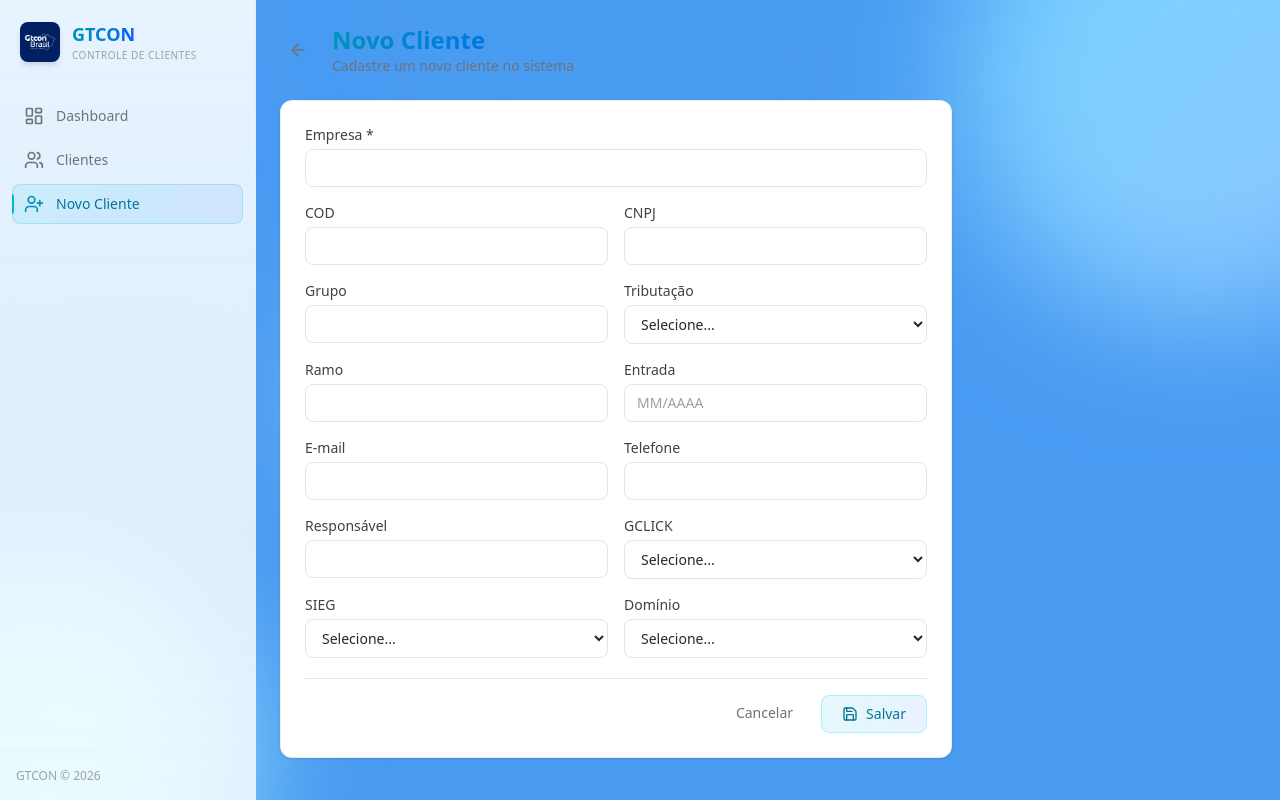
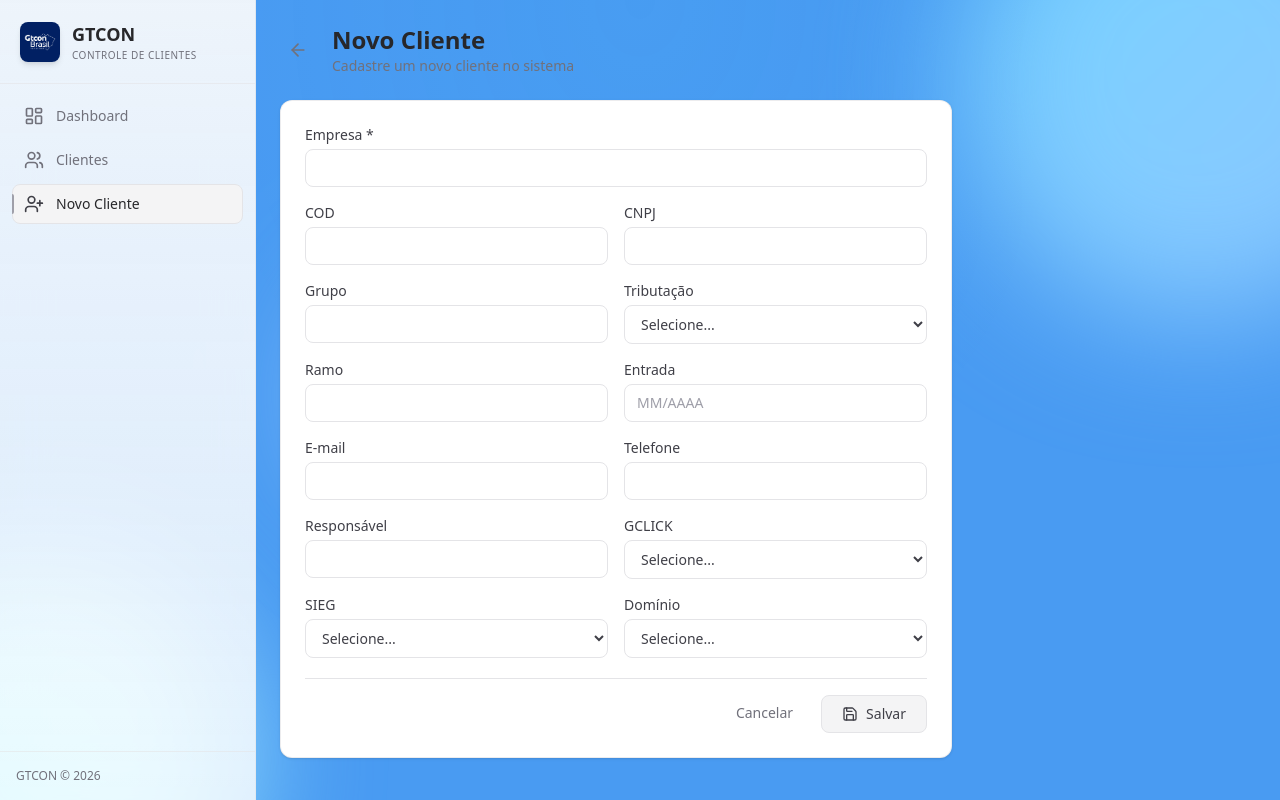
Before and after one commit to PriscilaCristina1/Projetos_Gtcon, a Next.js app in the folder web/: page /Projetos_Gtcon/clientes/novo in a window 1280 px wide. Built offline with nearby package versions, Linux system fonts and the light colour scheme.

Commit message:
refactor: padroniza todas as cores de texto para tom unico

```diff
--- a/web/src/app/clientes/novo/page.tsx
+++ b/web/src/app/clientes/novo/page.tsx
@@ -46,11 +46,11 @@ export default function NovoClientePage() {
   return (
     <div className="max-w-2xl space-y-6 animate-slide-up">
       <div className="flex items-center gap-4">
-        <Link href="/clientes" className="p-2 rounded-lg hover:bg-zinc-100 text-zinc-500 transition-colors hover:text-cyan-600">
+        <Link href="/clientes" className="p-2 rounded-lg hover:bg-zinc-100 text-zinc-500 transition-colors hover:text-zinc-700">
           <ArrowLeft className="w-5 h-5" />
         </Link>
         <div>
-          <h1 className="text-2xl font-bold bg-gradient-to-r from-cyan-600 to-blue-600 bg-clip-text text-transparent">Novo Cliente</h1>
+          <h1 className="text-2xl font-bold text-zinc-800">Novo Cliente</h1>
           <p className="text-sm text-zinc-500">Cadastre um novo cliente no sistema</p>
         </div>
       </div>
@@ -65,7 +65,7 @@ export default function NovoClientePage() {
               required
               value={form.empresa}
               onChange={handleChange}
-              className="w-full bg-white border border-zinc-200 rounded-lg px-3 py-2 text-sm text-zinc-800 placeholder-zinc-400 uppercase focus:outline-none focus:ring-2 focus:ring-cyan-500/30 focus:border-cyan-500/30 transition-all duration-300"
+              className="w-full bg-white border border-zinc-200 rounded-lg px-3 py-2 text-sm text-zinc-700 placeholder-zinc-400 uppercase focus:outline-none focus:ring-2 focus:ring-zinc-300 focus:border-zinc-300 transition-all duration-300"
             />
           </div>
           <div>
@@ -75,7 +75,7 @@ export default function NovoClientePage() {
               name="cod"
               value={form.cod}
               onChange={handleChange}
-              className="w-full bg-white border border-zinc-200 rounded-lg px-3 py-2 text-sm text-zinc-800 placeholder-zinc-400 focus:outline-none focus:ring-2 focus:ring-cyan-500/30 focus:border-cyan-500/30 transition-all duration-300"
+              className="w-full bg-white border border-zinc-200 rounded-lg px-3 py-2 text-sm text-zinc-700 placeholder-zinc-400 focus:outline-none focus:ring-2 focus:ring-zinc-300 focus:border-zinc-300 transition-all duration-300"
             />
           </div>
           <div>
@@ -85,7 +85,7 @@ export default function NovoClientePage() {
               name="cnpj"
               value={form.cnpj}
               onChange={handleChange}
-              className="w-full bg-white border border-zinc-200 rounded-lg px-3 py-2 text-sm text-zinc-800 placeholder-zinc-400 focus:outline-none focus:ring-2 focus:ring-cyan-500/30 focus:border-cyan-500/30 transition-all duration-300"
+              className="w-full bg-white border border-zinc-200 rounded-lg px-3 py-2 text-sm text-zinc-700 placeholder-zinc-400 focus:outline-none focus:ring-2 focus:ring-zinc-300 focus:border-zinc-300 transition-all duration-300"
             />
           </div>
           <div>
@@ -95,7 +95,7 @@ export default function NovoClientePage() {
               name="grupo"
               value={form.grupo}
               onChange={handleChange}
-              className="w-full bg-white border border-zinc-200 rounded-lg px-3 py-2 text-sm text-zinc-800 placeholder-zinc-400 focus:outline-none focus:ring-2 focus:ring-cyan-500/30 focus:border-cyan-500/30 transition-all duration-300"
+              className="w-full bg-white border border-zinc-200 rounded-lg px-3 py-2 text-sm text-zinc-700 placeholder-zinc-400 focus:outline-none focus:ring-2 focus:ring-zinc-300 focus:border-zinc-300 transition-all duration-300"
             />
           </div>
           <div>
@@ -104,7 +104,7 @@ export default function NovoClientePage() {
               name="tributacao"
               value={form.tributacao}
               onChange={handleChange}
-              className="w-full bg-white border border-zinc-200 rounded-lg px-3 py-2 text-sm text-zinc-800 focus:outline-none focus:ring-2 focus:ring-cyan-500/30 focus:border-cyan-500/30 transition-all duration-300"
+              className="w-full bg-white border border-zinc-200 rounded-lg px-3 py-2 text-sm text-zinc-700 focus:outline-none focus:ring-2 focus:ring-zinc-300 focus:border-zinc-300 transition-all duration-300"
             >
               <option value="">Selecione...</option>
               <option value="SIMPLES NACIONAL">Simples Nacional</option>
@@ -119,7 +119,7 @@ export default function NovoClientePage() {
               name="ramo"
               value={form.ramo}
               onChange={handleChange}
-              className="w-full bg-white border border-zinc-200 rounded-lg px-3 py-2 text-sm text-zinc-800 placeholder-zinc-400 focus:outline-none focus:ring-2 focus:ring-cyan-500/30 focus:border-cyan-500/30 transition-all duration-300"
+              className="w-full bg-white border border-zinc-200 rounded-lg px-3 py-2 text-sm text-zinc-700 placeholder-zinc-400 focus:outline-none focus:ring-2 focus:ring-zinc-300 focus:border-zinc-300 transition-all duration-300"
             />
           </div>
           <div>
@@ -130,7 +130,7 @@ export default function NovoClientePage() {
               placeholder="MM/AAAA"
               value={form.entrada}
               onChange={handleChange}
-              className="w-full bg-white border border-zinc-200 rounded-lg px-3 py-2 text-sm text-zinc-800 placeholder-zinc-400 focus:outline-none focus:ring-2 focus:ring-cyan-500/30 focus:border-cyan-500/30 transition-all duration-300"
+              className="w-full bg-white border border-zinc-200 rounded-lg px-3 py-2 text-sm text-zinc-700 placeholder-zinc-400 focus:outline-none focus:ring-2 focus:ring-zinc-300 focus:border-zinc-300 transition-all duration-300"
             />
           </div>
           <div>
@@ -140,7 +140,7 @@ export default function NovoClientePage() {
               name="email"
               value={form.email}
               onChange={handleChange}
-              className="w-full bg-white border border-zinc-200 rounded-lg px-3 py-2 text-sm text-zinc-800 placeholder-zinc-400 focus:outline-none focus:ring-2 focus:ring-cyan-500/30 focus:border-cyan-500/30 transition-all duration-300"
+              className="w-full bg-white border border-zinc-200 rounded-lg px-3 py-2 text-sm text-zinc-700 placeholder-zinc-400 focus:outline-none focus:ring-2 focus:ring-zinc-300 focus:border-zinc-300 transition-all duration-300"
             />
           </div>
           <div>
@@ -150,7 +150,7 @@ export default function NovoClientePage() {
               name="telefone"
               value={form.telefone}
               onChange={handleChange}
-              className="w-full bg-white border border-zinc-200 rounded-lg px-3 py-2 text-sm text-zinc-800 placeholder-zinc-400 focus:outline-none focus:ring-2 focus:ring-cyan-500/30 focus:border-cyan-500/30 transition-all duration-300"
+              className="w-full bg-white border border-zinc-200 rounded-lg px-3 py-2 text-sm text-zinc-700 placeholder-zinc-400 focus:outline-none focus:ring-2 focus:ring-zinc-300 focus:border-zinc-300 transition-all duration-300"
             />
           </div>
           <div>
@@ -160,7 +160,7 @@ export default function NovoClientePage() {
               name="responsavel"
               value={form.responsavel}
               onChange={handleChange}
-              className="w-full bg-white border border-zinc-200 rounded-lg px-3 py-2 text-sm text-zinc-800 placeholder-zinc-400 focus:outline-none focus:ring-2 focus:ring-cyan-500/30 focus:border-cyan-500/30 transition-all duration-300"
+              className="w-full bg-white border border-zinc-200 rounded-lg px-3 py-2 text-sm text-zinc-700 placeholder-zinc-400 focus:outline-none focus:ring-2 focus:ring-zinc-300 focus:border-zinc-300 transition-all duration-300"
             />
           </div>
           <div>
@@ -169,7 +169,7 @@ export default function NovoClientePage() {
               name="gclick"
               value={form.gclick}
               onChange={handleChange}
-              className="w-full bg-white border border-zinc-200 rounded-lg px-3 py-2 text-sm text-zinc-800 focus:outline-none focus:ring-2 focus:ring-cyan-500/30 focus:border-cyan-500/30 transition-all duration-300"
+              className="w-full bg-white border border-zinc-200 rounded-lg px-3 py-2 text-sm text-zinc-700 focus:outline-none focus:ring-2 focus:ring-zinc-300 focus:border-zinc-300 transition-all duration-300"
             >
               <option value="">Selecione...</option>
               <option value="OK">OK</option>
@@ -182,7 +182,7 @@ export default function NovoClientePage() {
               name="sieg"
               value={form.sieg}
               onChange={handleChange}
-              className="w-full bg-white border border-zinc-200 rounded-lg px-3 py-2 text-sm text-zinc-800 focus:outline-none focus:ring-2 focus:ring-cyan-500/30 focus:border-cyan-500/30 transition-all duration-300"
+              className="w-full bg-white border border-zinc-200 rounded-lg px-3 py-2 text-sm text-zinc-700 focus:outline-none focus:ring-2 focus:ring-zinc-300 focus:border-zinc-300 transition-all duration-300"
             >
               <option value="">Selecione...</option>
               <option value="OK">OK</option>
@@ -195,7 +195,7 @@ export default function NovoClientePage() {
               name="dominio"
               value={form.dominio}
               onChange={handleChange}
-              className="w-full bg-white border border-zinc-200 rounded-lg px-3 py-2 text-sm text-zinc-800 focus:outline-none focus:ring-2 focus:ring-cyan-500/30 focus:border-cyan-500/30 transition-all duration-300"
+              className="w-full bg-white border border-zinc-200 rounded-lg px-3 py-2 text-sm text-zinc-700 focus:outline-none focus:ring-2 focus:ring-zinc-300 focus:border-zinc-300 transition-all duration-300"
             >
               <option value="">Selecione...</option>
               <option value="CADASTRADO">Cadastrado</option>
@@ -213,7 +213,7 @@ export default function NovoClientePage() {
           <button
             type="submit"
             disabled={saving}
-            className="flex items-center gap-2 bg-gradient-to-r from-cyan-500/10 to-blue-500/10 text-cyan-700 border border-cyan-200 px-5 py-2 rounded-lg text-sm font-medium hover:from-cyan-500/20 hover:to-blue-500/20 disabled:opacity-50 transition-all duration-300"
+            className="flex items-center gap-2 bg-zinc-100 text-zinc-700 border border-zinc-200 px-5 py-2 rounded-lg text-sm font-medium hover:bg-zinc-200 disabled:opacity-50 transition-all duration-300"
           >
             <Save className="w-4 h-4" />
             {saving ? "Salvando..." : "Salvar"}
--- a/web/src/components/dashboard/bar-chart.tsx
+++ b/web/src/components/dashboard/bar-chart.tsx
@@ -44,10 +44,10 @@ export function BarChart({
     : data
 
   return (
-    <div className="relative bg-white rounded-xl border border-sky-100/50 p-5 shadow-sm transition-shadow duration-300">
-      <div className="absolute inset-0 bg-gradient-to-br from-sky-50/30 to-transparent rounded-xl pointer-events-none" />
+    <div className="relative bg-white rounded-xl border border-zinc-200/50 p-5 shadow-sm transition-shadow duration-300">
+      <div className="absolute inset-0 bg-gradient-to-br from-zinc-50/30 to-transparent rounded-xl pointer-events-none" />
       <h3 className="text-sm font-semibold text-zinc-700 mb-4 relative flex items-center gap-2">
-        <span className="w-2 h-2 rounded-full bg-gradient-to-br from-cyan-300 to-blue-400 shadow-sm" />
+        <span className="w-2 h-2 rounded-full bg-zinc-400 shadow-sm" />
         {title}
         <span className="ml-auto">{filter}</span>
       </h3>
--- a/web/src/components/dashboard/dashboard-content.tsx
+++ b/web/src/components/dashboard/dashboard-content.tsx
@@ -31,8 +31,8 @@ export function DashboardContent() {
     <div className="space-y-6">
       <div className="flex items-center justify-between">
         <div>
-          <h1 className="text-2xl font-bold text-black">Dashboard</h1>
-          <p className="text-zinc-600 text-sm">Visão geral dos clientes</p>
+          <h1 className="text-2xl font-bold text-zinc-800">Dashboard</h1>
+          <p className="text-zinc-500 text-sm">Visão geral dos clientes</p>
         </div>
       </div>
 
@@ -74,7 +74,7 @@ export function DashboardContent() {
               <select
                 value={mesFiltro}
                 onChange={(e) => setMesFiltro(e.target.value)}
-                className="bg-white border border-sky-200/70 rounded-lg px-3 py-1.5 text-xs text-zinc-600 focus:outline-none focus:ring-2 focus:ring-cyan-500/30 cursor-pointer"
+                className="bg-white border border-zinc-200 rounded-lg px-3 py-1.5 text-xs text-zinc-500 focus:outline-none focus:ring-2 focus:ring-zinc-300 cursor-pointer"
               >
                 <option value="">Últimos 12 meses</option>
                 {[...mesesDisponiveis].reverse().map((mes) => (
--- a/web/src/components/dashboard/metric-card.tsx
+++ b/web/src/components/dashboard/metric-card.tsx
@@ -10,36 +10,11 @@ interface MetricCardProps {
 }
 
 const colors = {
-  blue: {
-    bg: "bg-cyan-50",
-    text: "text-cyan-700",
-    border: "border-cyan-200",
-    icon: "text-cyan-600",
-  },
-  purple: {
-    bg: "bg-indigo-50",
-    text: "text-indigo-700",
-    border: "border-indigo-200",
-    icon: "text-indigo-600",
-  },
-  green: {
-    bg: "bg-emerald-50",
-    text: "text-emerald-700",
-    border: "border-emerald-200",
-    icon: "text-emerald-600",
-  },
-  cyan: {
-    bg: "bg-cyan-50",
-    text: "text-cyan-700",
-    border: "border-cyan-200",
-    icon: "text-cyan-600",
-  },
-  teal: {
-    bg: "bg-teal-50",
-    text: "text-teal-700",
-    border: "border-teal-200",
-    icon: "text-teal-600",
-  },
+  blue: { bg: "bg-zinc-100", text: "text-zinc-600", border: "border-zinc-200", icon: "text-zinc-600" },
+  purple: { bg: "bg-zinc-100", text: "text-zinc-600", border: "border-zinc-200", icon: "text-zinc-600" },
+  green: { bg: "bg-zinc-100", text: "text-zinc-600", border: "border-zinc-200", icon: "text-zinc-600" },
+  cyan: { bg: "bg-zinc-100", text: "text-zinc-600", border: "border-zinc-200", icon: "text-zinc-600" },
+  teal: { bg: "bg-zinc-100", text: "text-zinc-600", border: "border-zinc-200", icon: "text-zinc-600" },
 }
 
 export function MetricCard({ title, value, icon, color }: MetricCardProps) {
--- a/web/src/components/dashboard/recent-clients.tsx
+++ b/web/src/components/dashboard/recent-clients.tsx
@@ -10,10 +10,10 @@ interface RecentClientsProps {
 
 export function RecentClients({ clients }: RecentClientsProps) {
   return (
-    <div className="relative bg-white rounded-xl border border-zinc-200/70 p-5 shadow-sm overflow-hidden">
+    <div className="relative bg-white rounded-xl border border-zinc-200/50 p-5 shadow-sm overflow-hidden">
       <div className="flex items-center justify-between mb-4">
         <h3 className="text-sm font-semibold text-zinc-700">Clientes Recentes</h3>
-        <Link href="/clientes" className="text-xs text-cyan-600 hover:text-cyan-700 transition-colors">
+        <Link href="/clientes" className="text-xs text-zinc-500 hover:text-zinc-700 transition-colors">
           Ver todos
         </Link>
       </div>
--- a/web/src/components/layout/sidebar.tsx
+++ b/web/src/components/layout/sidebar.tsx
@@ -15,9 +15,9 @@ export function Sidebar() {
   const pathname = usePathname()
 
   return (
-    <aside className="w-64 bg-white/80 backdrop-blur-xl border-r border-sky-100/60 flex flex-col relative">
-      <div className="absolute inset-0 bg-gradient-to-b from-sky-50/60 to-transparent pointer-events-none" />
-      <div className="p-5 border-b border-sky-100/60 relative">
+    <aside className="w-64 bg-white/80 backdrop-blur-xl border-r border-zinc-200/60 flex flex-col relative">
+      <div className="absolute inset-0 bg-gradient-to-b from-zinc-50/60 to-transparent pointer-events-none" />
+      <div className="p-5 border-b border-zinc-200/60 relative">
         <div className="flex items-center gap-3">
           <div className="w-10 h-10 rounded-lg overflow-hidden shadow-md flex-shrink-0">
             <img
@@ -27,10 +27,10 @@ export function Sidebar() {
             />
           </div>
           <div>
-            <h1 className="text-lg font-bold bg-gradient-to-r from-cyan-600 via-blue-600 to-indigo-600 bg-clip-text text-transparent">
+            <h1 className="text-lg font-bold text-zinc-800">
               GTCON
             </h1>
-            <p className="text-[10px] text-zinc-400 tracking-wider uppercase">Controle de Clientes</p>
+            <p className="text-[10px] text-zinc-500 tracking-wider uppercase">Controle de Clientes</p>
           </div>
         </div>
       </div>
@@ -45,25 +45,25 @@ export function Sidebar() {
               className={cn(
                 "flex items-center gap-3 px-3 py-2.5 rounded-lg text-sm font-medium transition-all duration-300 relative group",
                 isActive
-                  ? "text-cyan-700"
+                  ? "text-zinc-800"
                   : "text-zinc-500 hover:text-zinc-700"
               )}
             >
               {isActive && (
-                <span className="absolute inset-0 rounded-lg bg-gradient-to-r from-cyan-500/10 to-blue-500/10 border border-cyan-500/20" />
+                <span className="absolute inset-0 rounded-lg bg-zinc-100 border border-zinc-200" />
               )}
               <span className={cn(
                 "absolute left-0 top-1/2 -translate-y-1/2 w-0.5 h-5 rounded-r-full transition-all duration-300",
-                isActive ? "bg-cyan-500" : "bg-transparent"
+                isActive ? "bg-zinc-400" : "bg-transparent"
               )} />
-              <Icon className={cn("w-5 h-5 relative z-10", isActive && "text-cyan-600")} />
-              <span className={cn("relative z-10", isActive && "text-cyan-700")}>{link.label}</span>
+              <Icon className={cn("w-5 h-5 relative z-10", isActive && "text-zinc-700")} />
+              <span className={cn("relative z-10", isActive && "text-zinc-800")}>{link.label}</span>
             </Link>
           )
         })}
       </nav>
-      <div className="p-4 border-t border-sky-100/60 relative">
-        <p className="text-xs text-zinc-400">GTCON © 2026</p>
+      <div className="p-4 border-t border-zinc-200/60 relative">
+        <p className="text-xs text-zinc-500">GTCON © 2026</p>
       </div>
     </aside>
   )
```
Also changed, not shown: web/src/app/clientes/page.tsx (+11 -11 lines), web/src/components/pages/cliente-detail.tsx (+6 -6 lines), web/src/components/pages/cliente-edit.tsx (+16 -16 lines).
